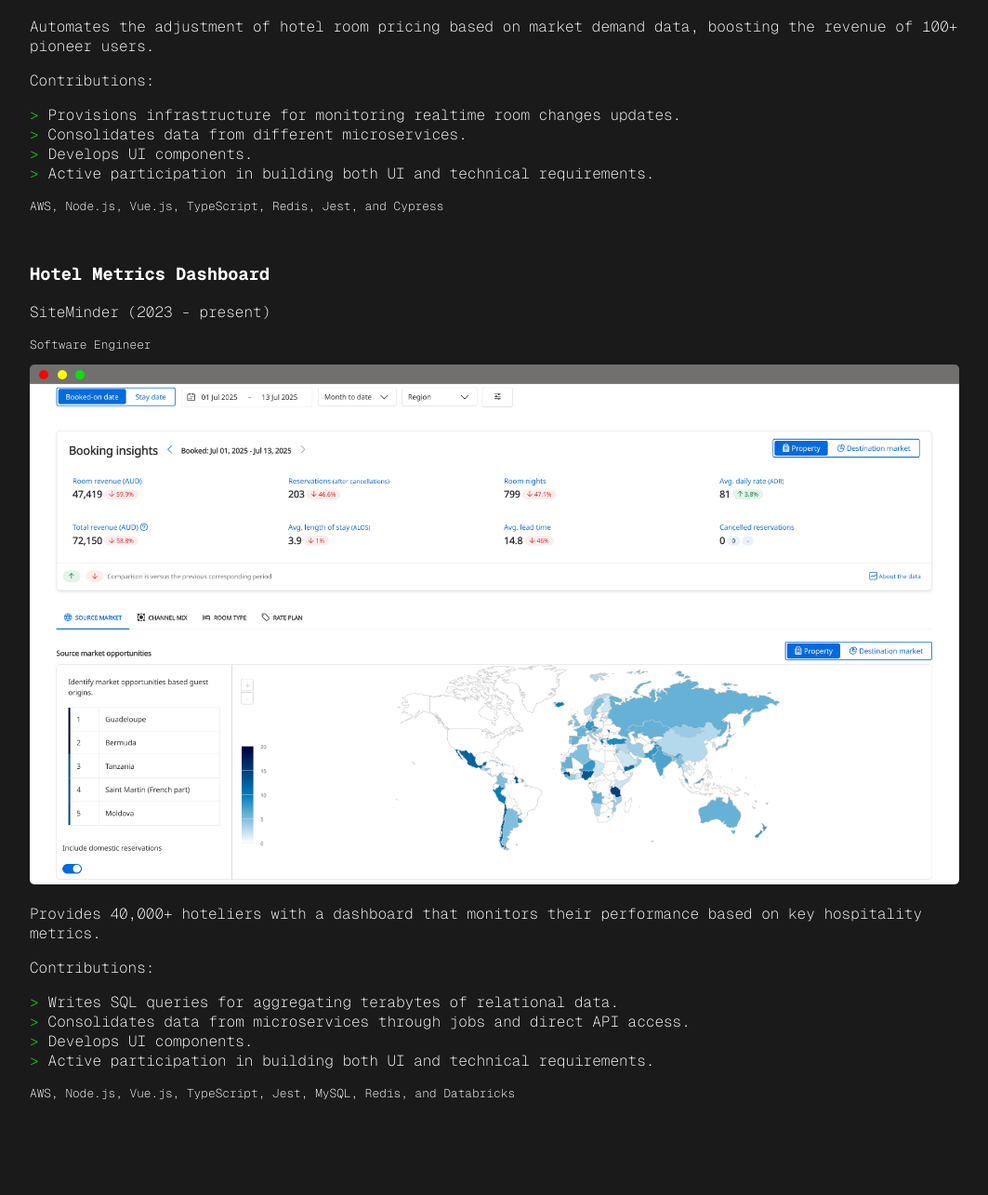
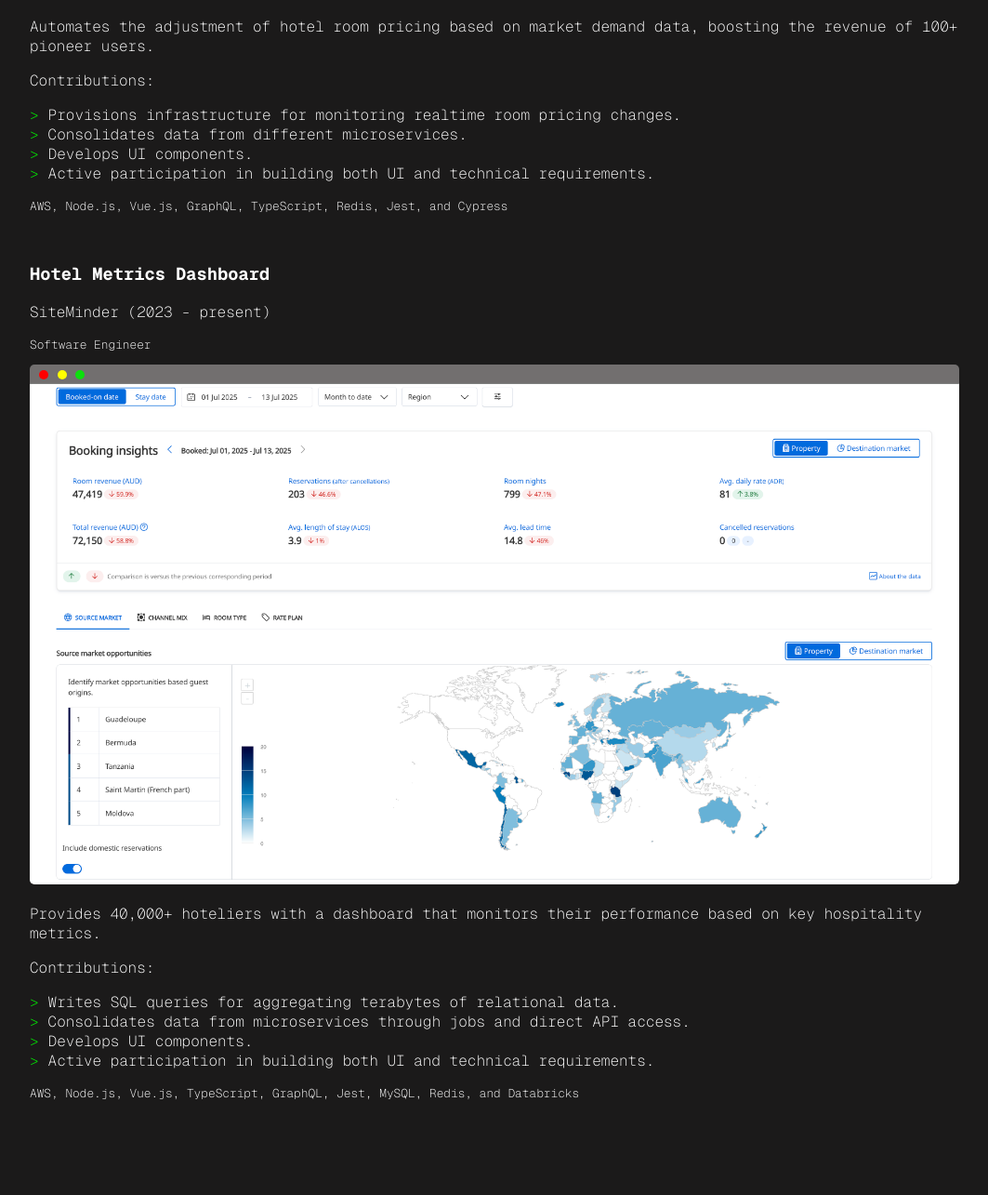
Before and after one commit to IschanLois/clvolo, a website built with webpack: page index.html in a window 1280 px wide. Shown: the part 1595-2880 px from the top of the page at 93% size, without its empty margins (108-1171 px from the left). Built offline with nearby package versions, Linux system fonts and the light colour scheme.

Commit message:
fix text contents

```diff
--- a/index.html
+++ b/index.html
@@ -104,12 +104,12 @@
           <p>Automates the adjustment of hotel room pricing based on market demand data, boosting the revenue of 100+ pioneer users.</p>
           <p>Contributions:</p>
           <ul class="experience__item-contribution-list">
-            <li>Provisions infrastructure for monitoring realtime room changes updates.</li>
+            <li>Provisions infrastructure for monitoring realtime room pricing changes.</li>
             <li>Consolidates data from different microservices.</li>
             <li>Develops UI components.</li>
             <li>Active participation in building both UI and technical requirements.</li>
           </ul>
-          <p class="experience__low-emphasis-text">AWS, Node.js, Vue.js, TypeScript, Redis, Jest, and Cypress</p>
+          <p class="experience__low-emphasis-text">AWS, Node.js, Vue.js, GraphQL, TypeScript, Redis, Jest, and Cypress</p>
         </div>
       </article>
 
@@ -138,7 +138,7 @@
             <li>Develops UI components.</li>
             <li>Active participation in building both UI and technical requirements.</li>
           </ul>
-          <p class="experience__low-emphasis-text">AWS, Node.js, Vue.js, TypeScript, Jest, MySQL, Redis, and Databricks</p>
+          <p class="experience__low-emphasis-text">AWS, Node.js, Vue.js, TypeScript, GraphQL, Jest, MySQL, Redis, and Databricks</p>
         </div>
       </article>
     </section>
@@ -225,7 +225,9 @@
                 <li>Frontend frameworks &lpar;React.js, Vue.js&rpar;</li>
                 <li>Version control, Git</li>
                 <li>Relational databases &lpar;Postgres, MySQL&rpar;</li>
-                <li>NoSQL &lpar;MongoDB, and DynamoDB&rpar;</li>
+                <li>NoSQL &lpar;MongoDB, DynamoDB&rpar;</li>
+                <li>Monitoring &lpar;Prometheus, Grafana&rpar;</li>
+                <li>Jira</li>
               </ul>
             </article>
             <article class="about__expertise-item expertise">
```
